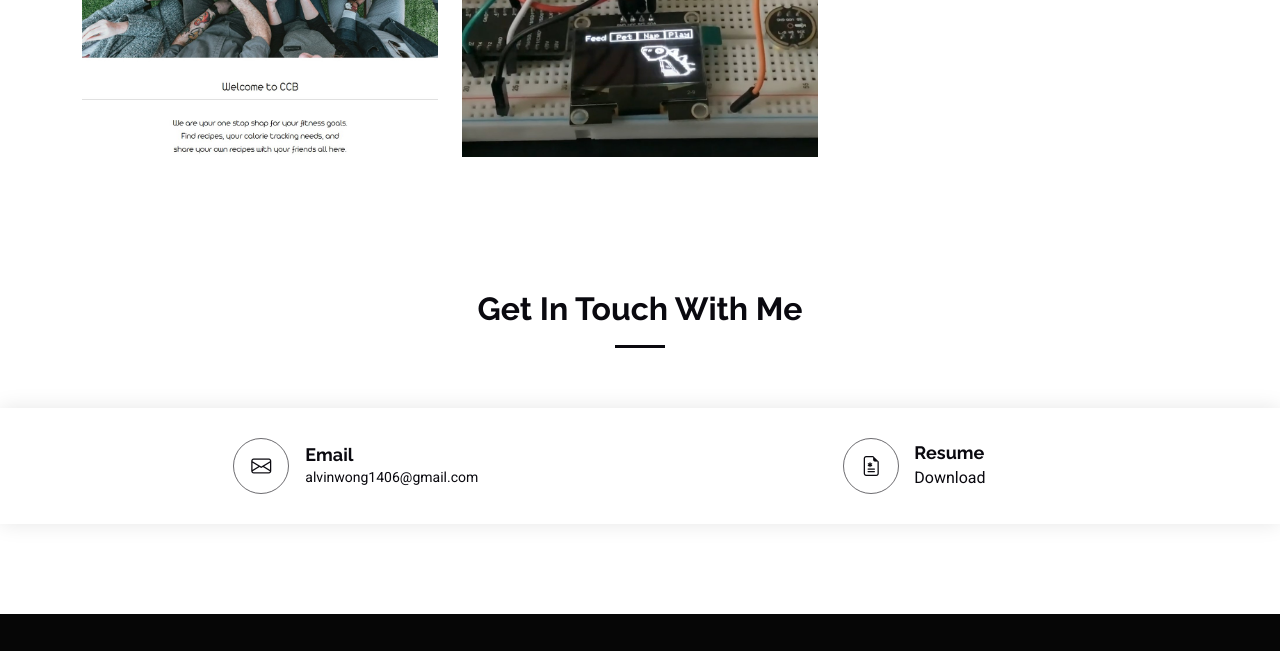
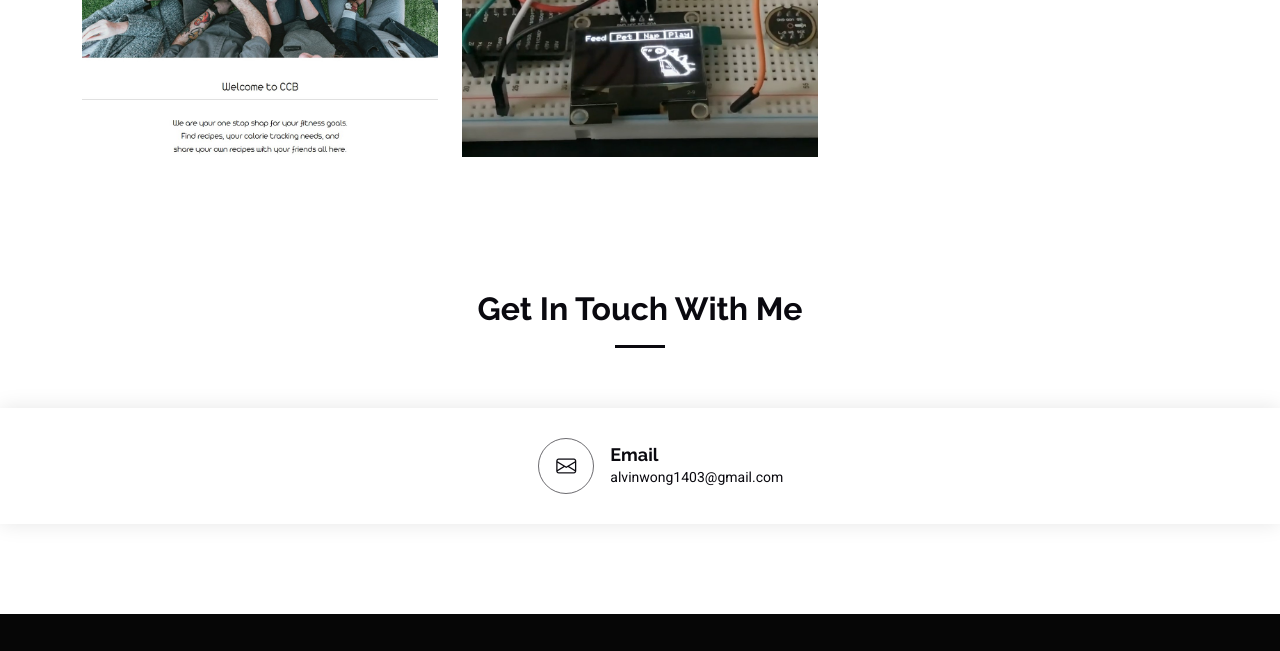
Before and after one commit to alvin-wong/Portfolio, a plain HTML site: page index.html in a window 1280 px wide. Shown: the part 3308-3959 px from the top of the page. Drawn offline with Linux system fonts and the light colour scheme.

Commit message:
Modify email

```diff
--- a/index.html
+++ b/index.html
@@ -306,7 +306,7 @@
 
       <div data-aos="fade-up" data-aos-delay="100">
         <div class="info-wrap d-flex" data-aos="fade-up" data-aos-delay="200">
-          <div class="row gy-5 w-100 justify-content-around">
+          <div class="row gy-5 w-100 justify-content-center">
 
             <div class="col-lg-2 d-flex">
               <div class="info-item d-flex align-items-center">
@@ -315,19 +315,7 @@
                 </a>
                 <div>
                   <h3>Email</h3>
-                  <p><a href="mailto:alvinwong1406@gmail.com">alvinwong1406@gmail.com</a></p>
-                </div>
-              </div>
-            </div><!-- End Info Item -->
-
-            <div class="col-lg-2 d-flex">
-              <div class="info-item d-flex align-items-center">
-                <a href="assets\img\Alvin_Wong_Resume.pdf">
-                  <i class="bi bi-file-earmark-medical"></i>
-                </a>
-                <div>
-                  <h3>Resume</h3>
-                  <a href="assets\img\Alvin_Wong_Resume.pdf">Download</a>
+                  <p><a href="mailto:alvinwong1406@gmail.com">alvinwong1403@gmail.com</a></p>
                 </div>
               </div>
             </div><!-- End Info Item -->
```
Also changed, not shown: 1 other file.
